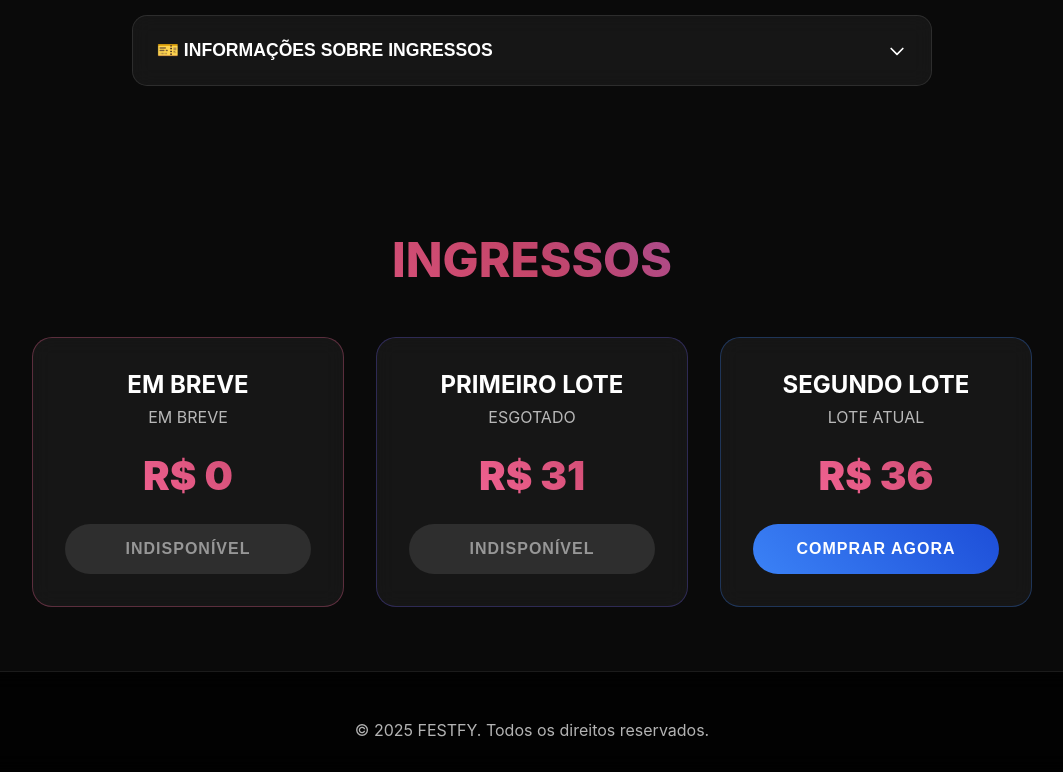
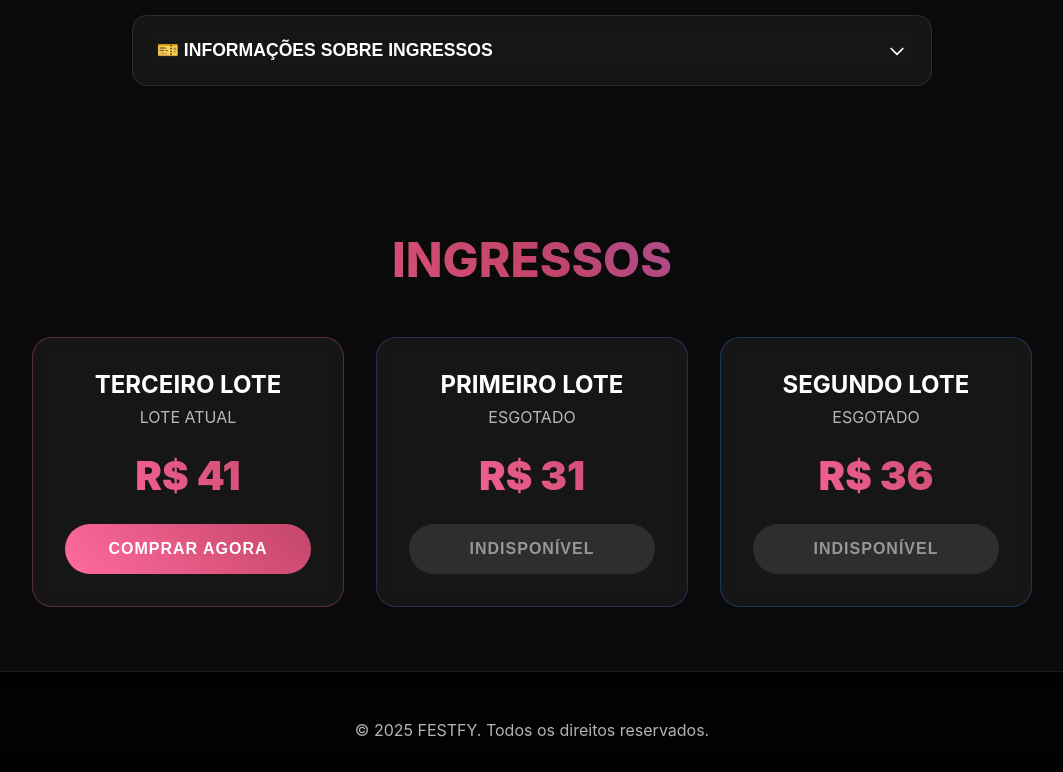
Before and after one commit to bren112/revivendo, a React (Vite) app: page / in a window 1280 px wide. Shown: the part 1861-2633 px from the top of the page, without its empty margins (108-1171 px from the left). Built offline with nearby package versions, Linux system fonts and the light colour scheme.

Commit message:
Update App.jsx

```diff
--- a/src/App.jsx
+++ b/src/App.jsx
@@ -106,24 +106,24 @@ const djs = [
 
 const tickets = [
   {
-    id: 1,
-    name: "EM BREVE",
-    price: 0,
-    description: "EM BREVE",
+    id: 3,
+    name: "TERCEIRO LOTE",
+    price: 41,
+    description: "LOTE ATUAL",
     color: "pink",
   },
   {
-    id: 2,
+    id: 1,
     name: "PRIMEIRO LOTE ",
     price: 31,
     description: "ESGOTADO",
     color: "purple",
   },
   {
-    id: 3,
+    id: 2,
     name: "SEGUNDO LOTE",
     price: 36,
-    description: "LOTE ATUAL",
+    description: "ESGOTADO",
     color: "blue",
   },
 ]
```
